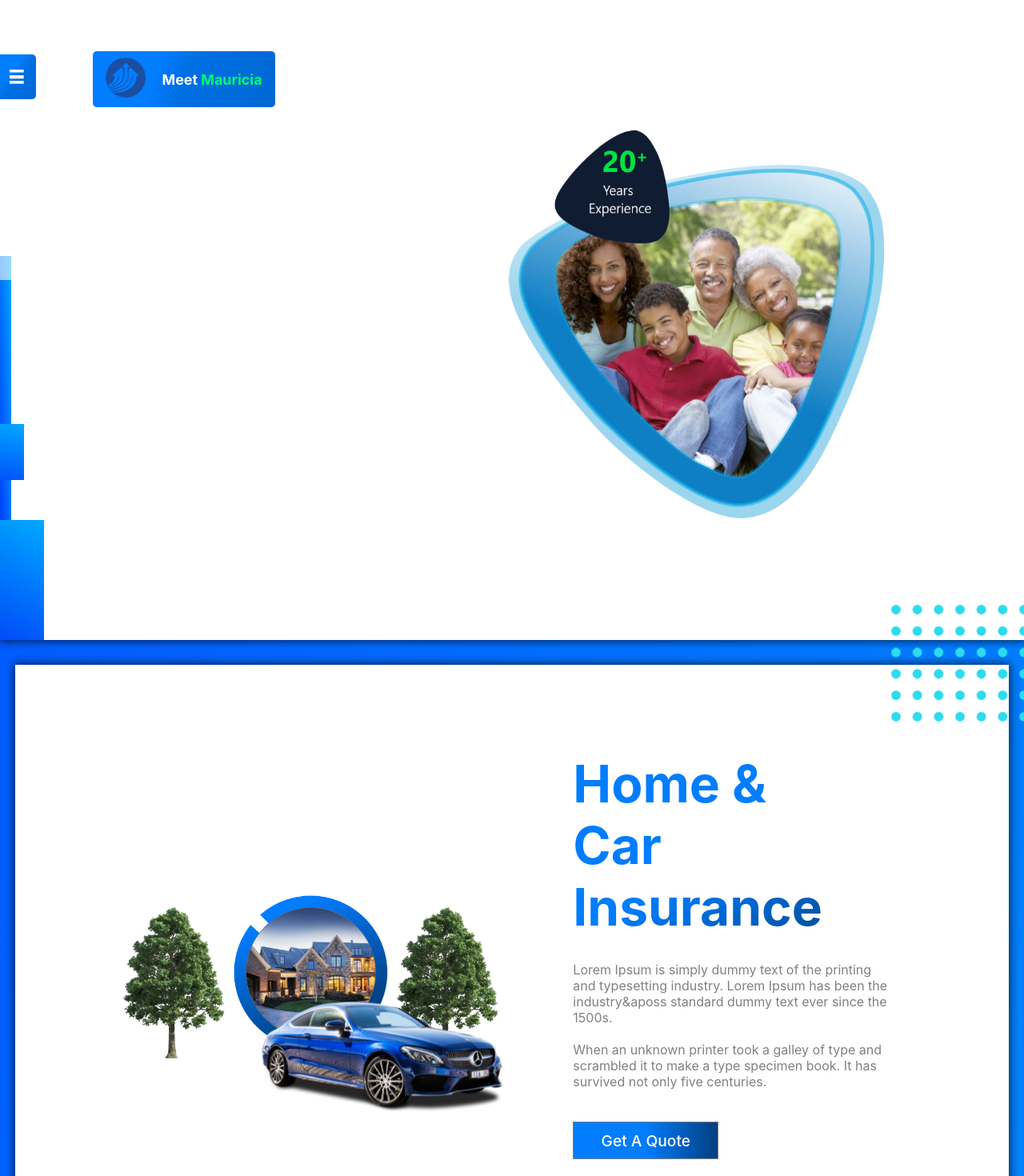
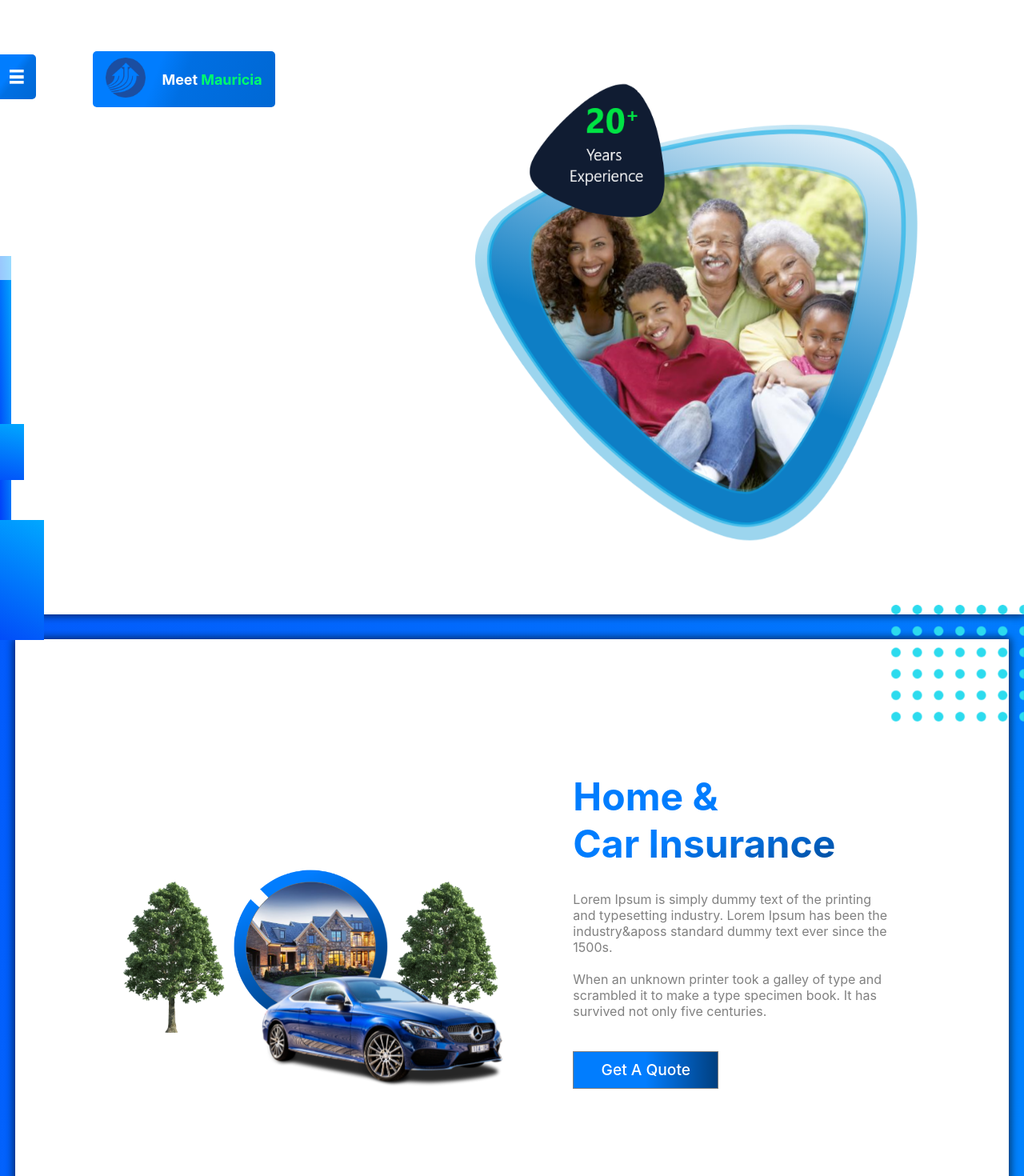
Before and after one commit to JonG-exe/supernova-app, a Next.js app: page /services in a window 1280 px wide. Shown: the top 1470 px of the page at 80% size. Built offline with nearby package versions, Linux system fonts and the light colour scheme.

Commit message:
Mostly Responsive

```diff
--- a/styles/services.css
+++ b/styles/services.css
@@ -43,7 +43,7 @@ body::-webkit-scrollbar {
 
 #section_1 {
     width: 100vw;
-    height: 100vh;
+    height: 100%;
 }
 
 section {
@@ -205,7 +205,7 @@ img {
 }
 
 .family-image {
-    max-width: 85%;
+    /* max-width: 85%; */
     height: auto;
     animation: family_startup 2s ease 1, family_continuous 10s 2s ease infinite alternate;
 }
@@ -503,7 +503,21 @@ h2 {
 }
 /* ---------------------------- Media Queries ---------------------------- */
 
+@media screen and (max-width: 1300px) {
+    h2 {
+        font-size: 3em;
+    }
+}
+
 @media screen and (max-width: 960px) {
+
+    .health-image {
+        max-width: 500px;
+    }
+
+    .rect_sec_3 {
+        display: none;
+    }
 
     h2 {
         font-size: 2.5em;
@@ -525,11 +539,12 @@ h2 {
 
     .section-one {
         margin-top: 3%;
+        margin-bottom: 40px;
         align-items: center;
         position: relative;
         top: -1%;
         width: 50%;
-        min-height: 350px;
+        /* min-height: 350px; */
         min-width: 90%;
     }
 
```
